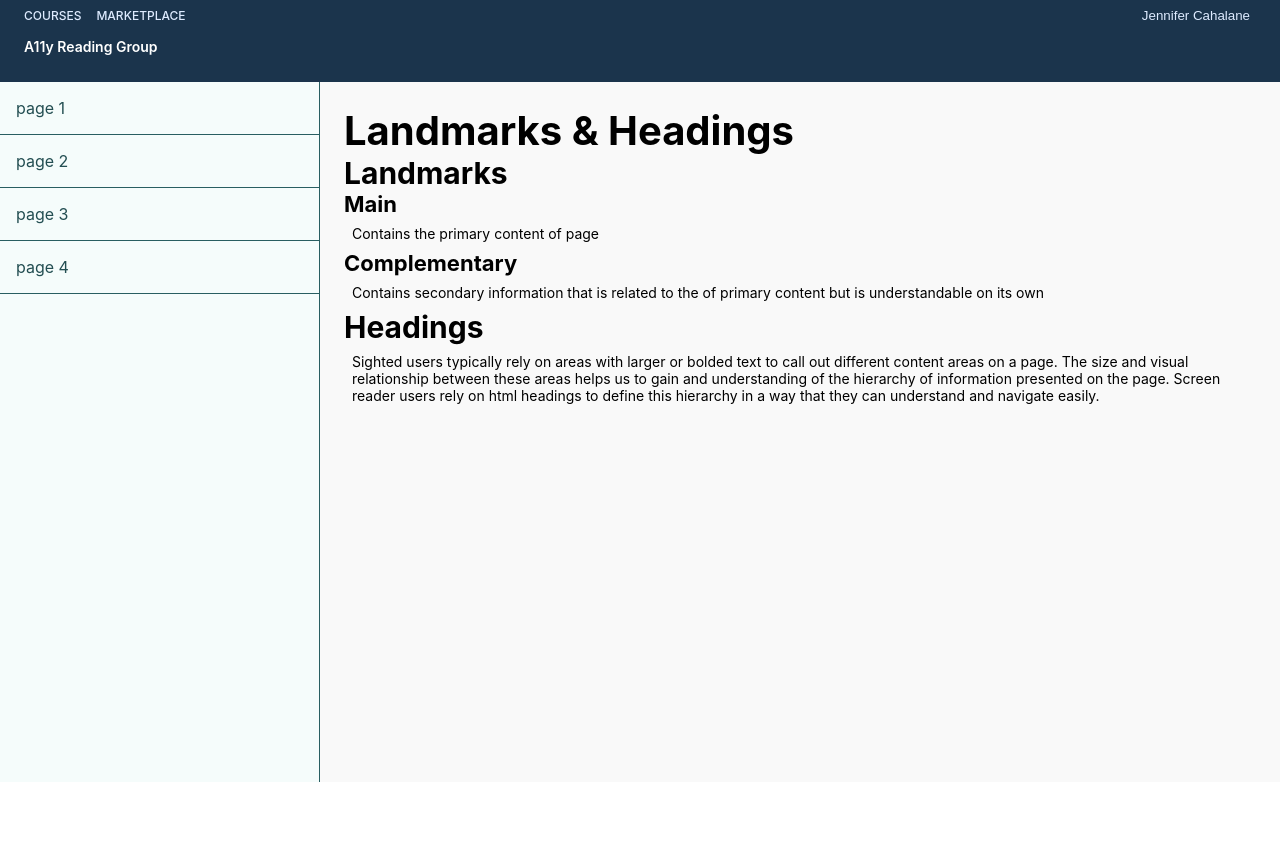
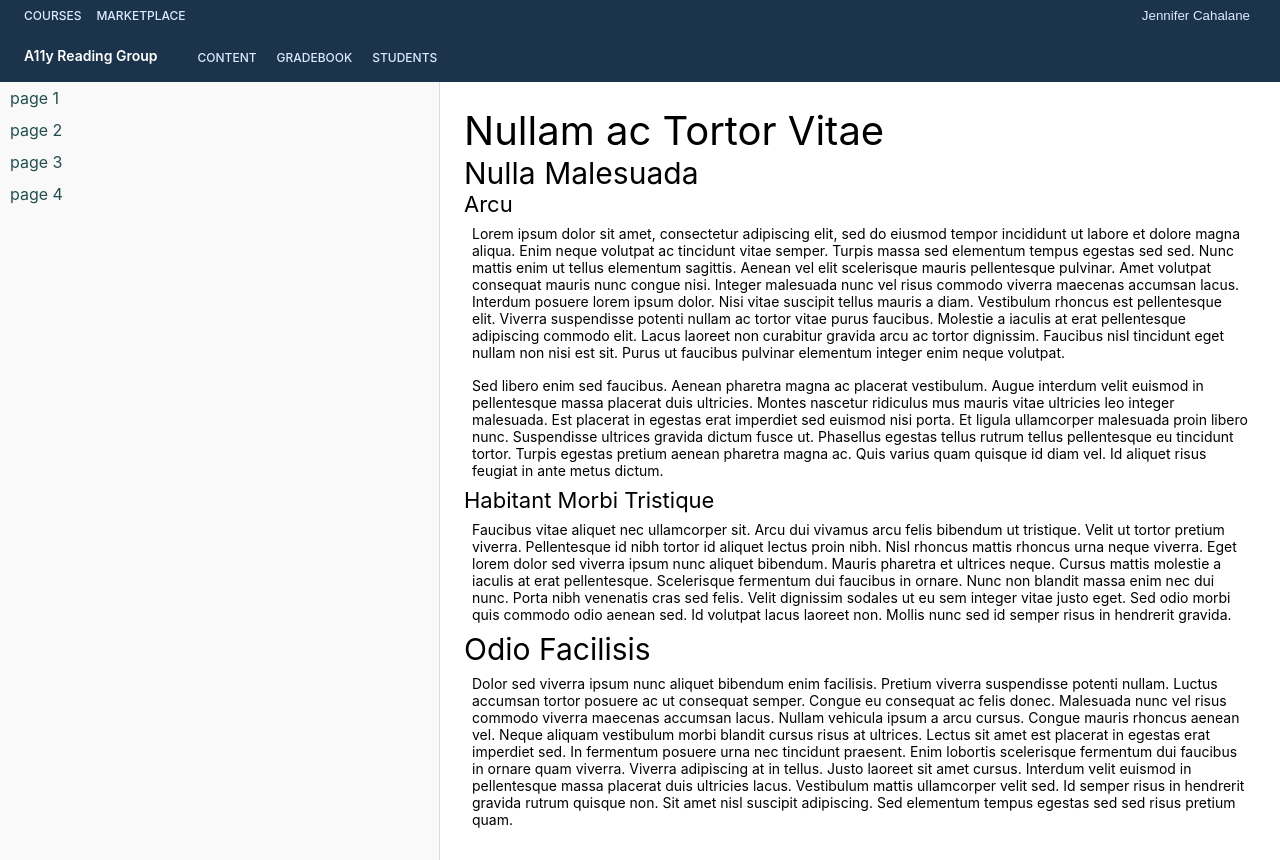
Before and after one commit to imccausl/fe-club-examples, a React (Create React App) app: page / in a window 1280 px wide. Before the commit the page ends 800 px from the top, so only its background shows below. Built offline with nearby package versions, Linux system fonts and the light colour scheme.

Commit message:
Add nav tabs, clean up styling for side nav and main, replace text with lorem ipsum

```diff
--- a/src/App.css
+++ b/src/App.css
@@ -15,6 +15,7 @@
   height: 82px;
   color: white;
   padding: 2px 24px;
+  position: relative;
 }
 
 .Header-title {
@@ -90,15 +91,35 @@
   color: #234E52;
 }
 
+.Header-info {
+  display: flex;
+  align-items: center;
+  position: absolute;
+  bottom: 8px;
+}
+
+.Header-tabs {
+  margin-left: 30px;
+}
+
+.Header-tab {
+  color: #deebff;
+  text-decoration: none;
+  font-size: 12px;
+  font-weight: 500;
+  text-transform: uppercase;
+  padding: 15px 10px;
+}
+
 .App-body {
   display: flex;
   min-height: calc(100vh - 100px);
 }
 
 .App-sidebar {
-  flex-basis: 25%;
-  border-right: 1px solid #285e61;
-  background: #f5fcfb;
+  width: 440px;
+  border-right: 1px solid #d9dde1;
+  background: #f9f9f9;
 }
 
 .Sidebar-list {
@@ -107,16 +128,15 @@
 }
 
 .Sidebar-listitem {
-  padding: 16px;
-  border-bottom: 1px solid #285e61;
+  height: 32px;
+  display: flex;
+  align-items: center;
+  border-bottom: none;
+  padding: 0 10px;
 }
 
 .Sidebar-listitem:hover {
-  background: #B2F5EA;
-}
-
-.Sidebar-listitem:focus {
-  background: #B2F5EA;
+  background: #e8effb;
 }
 
 .Sidebar-link {
@@ -127,7 +147,8 @@
 
 .App-content {
   padding: 24px;
-  flex-basis: 75%;
+  width: calc(100vw - 440px);
+  background: #ffffff;
 }
 
 .Content-header {
--- a/src/App.js
+++ b/src/App.js
@@ -14,7 +14,7 @@ class App extends React.Component {
     return (
       <div className="App">
         <header className="App-header">
-        <div className="Header-universalheader">
+          <div className="Header-universalheader">
             <div className="UniversalHeader-links">
               <a href="#courses" className="UniversalHeader-linkitem">Courses</a>
               <a href="#marketplace" className="UniversalHeader-linkitem">Marketplace</a>
@@ -33,11 +33,18 @@ class App extends React.Component {
               )}
             </div>
           </div>
-          <p className="Header-title">A11y Reading Group</p>
+          <div className="Header-info">
+            <p className="Header-title">A11y Reading Group</p>
+            <div className="Header-tabs">
+              <a href="#content" className="Header-tab">Content</a>
+              <a href="#gradebook" className="Header-tab">Gradebook</a>
+              <a href="#students" className="Header-tab">Students</a>
+            </div>
+          </div>
         </header>
 
         <div className="App-body">
-          <nav className="App-sidebar" aria-label="sidebar: page list">
+          <div className="App-sidebar" aria-label="sidebar: page list">
             <ul className="Sidebar-list">
               <li className="Sidebar-listitem">
                 <a href="/page/1" className="Sidebar-link">page 1</a>
@@ -52,17 +59,18 @@ class App extends React.Component {
                 <a href="/page/4" className="Sidebar-link">page 4</a>
               </li>
             </ul>
-          </nav>
+          </div>
 
           <main className="App-content">
-            <h2 className="Content-header">Landmarks & Headings</h2>
-            <h3 className="Content-subheader">Landmarks</h3>
-              <h4 className="Content-sub-subheader">Main</h4>
-              <p className="Content-text">Contains the primary content of page</p>
-              <h4 className="Content-sub-subheader">Complementary</h4>
-              <p className="Content-text">Contains secondary information that is related to the of primary content but is understandable on its own</p>
-            <h3 className="Content-subheader">Headings</h3>
-            <p className="Content-text">Sighted users typically rely on areas with larger or bolded text to call out different content areas on a page. The size and visual relationship between these areas helps us to gain and understanding of the hierarchy of information presented on the page. Screen reader users rely on html headings to define this hierarchy in a way that they can understand and navigate easily.</p>
+            <p className="Content-header">Nullam ac Tortor Vitae</p>
+            <p className="Content-subheader">Nulla Malesuada</p>
+              <p className="Content-sub-subheader">Arcu</p>
+              <p className="Content-text">Lorem ipsum dolor sit amet, consectetur adipiscing elit, sed do eiusmod tempor incididunt ut labore et dolore magna aliqua. Enim neque volutpat ac tincidunt vitae semper. Turpis massa sed elementum tempus egestas sed sed. Nunc mattis enim ut tellus elementum sagittis. Aenean vel elit scelerisque mauris pellentesque pulvinar. Amet volutpat consequat mauris nunc congue nisi. Integer malesuada nunc vel risus commodo viverra maecenas accumsan lacus. Interdum posuere lorem ipsum dolor. Nisi vitae suscipit tellus mauris a diam. Vestibulum rhoncus est pellentesque elit. Viverra suspendisse potenti nullam ac tortor vitae purus faucibus. Molestie a iaculis at erat pellentesque adipiscing commodo elit. Lacus laoreet non curabitur gravida arcu ac tortor dignissim. Faucibus nisl tincidunt eget nullam non nisi est sit. Purus ut faucibus pulvinar elementum integer enim neque volutpat.</p>
+              <p className="Content-text">Sed libero enim sed faucibus. Aenean pharetra magna ac placerat vestibulum. Augue interdum velit euismod in pellentesque massa placerat duis ultricies. Montes nascetur ridiculus mus mauris vitae ultricies leo integer malesuada. Est placerat in egestas erat imperdiet sed euismod nisi porta. Et ligula ullamcorper malesuada proin libero nunc. Suspendisse ultrices gravida dictum fusce ut. Phasellus egestas tellus rutrum tellus pellentesque eu tincidunt tortor. Turpis egestas pretium aenean pharetra magna ac. Quis varius quam quisque id diam vel. Id aliquet risus feugiat in ante metus dictum.</p>
+              <p className="Content-sub-subheader">Habitant Morbi Tristique</p>
+              <p className="Content-text">Faucibus vitae aliquet nec ullamcorper sit. Arcu dui vivamus arcu felis bibendum ut tristique. Velit ut tortor pretium viverra. Pellentesque id nibh tortor id aliquet lectus proin nibh. Nisl rhoncus mattis rhoncus urna neque viverra. Eget lorem dolor sed viverra ipsum nunc aliquet bibendum. Mauris pharetra et ultrices neque. Cursus mattis molestie a iaculis at erat pellentesque. Scelerisque fermentum dui faucibus in ornare. Nunc non blandit massa enim nec dui nunc. Porta nibh venenatis cras sed felis. Velit dignissim sodales ut eu sem integer vitae justo eget. Sed odio morbi quis commodo odio aenean sed. Id volutpat lacus laoreet non. Mollis nunc sed id semper risus in hendrerit gravida.</p>
+            <p className="Content-subheader">Odio Facilisis</p>
+            <p className="Content-text">Dolor sed viverra ipsum nunc aliquet bibendum enim facilisis. Pretium viverra suspendisse potenti nullam. Luctus accumsan tortor posuere ac ut consequat semper. Congue eu consequat ac felis donec. Malesuada nunc vel risus commodo viverra maecenas accumsan lacus. Nullam vehicula ipsum a arcu cursus. Congue mauris rhoncus aenean vel. Neque aliquam vestibulum morbi blandit cursus risus at ultrices. Lectus sit amet est placerat in egestas erat imperdiet sed. In fermentum posuere urna nec tincidunt praesent. Enim lobortis scelerisque fermentum dui faucibus in ornare quam viverra. Viverra adipiscing at in tellus. Justo laoreet sit amet cursus. Interdum velit euismod in pellentesque massa placerat duis ultricies lacus. Vestibulum mattis ullamcorper velit sed. Id semper risus in hendrerit gravida rutrum quisque non. Sit amet nisl suscipit adipiscing. Sed elementum tempus egestas sed sed risus pretium quam.</p>
           </main>
         </div>
       </div>
```
